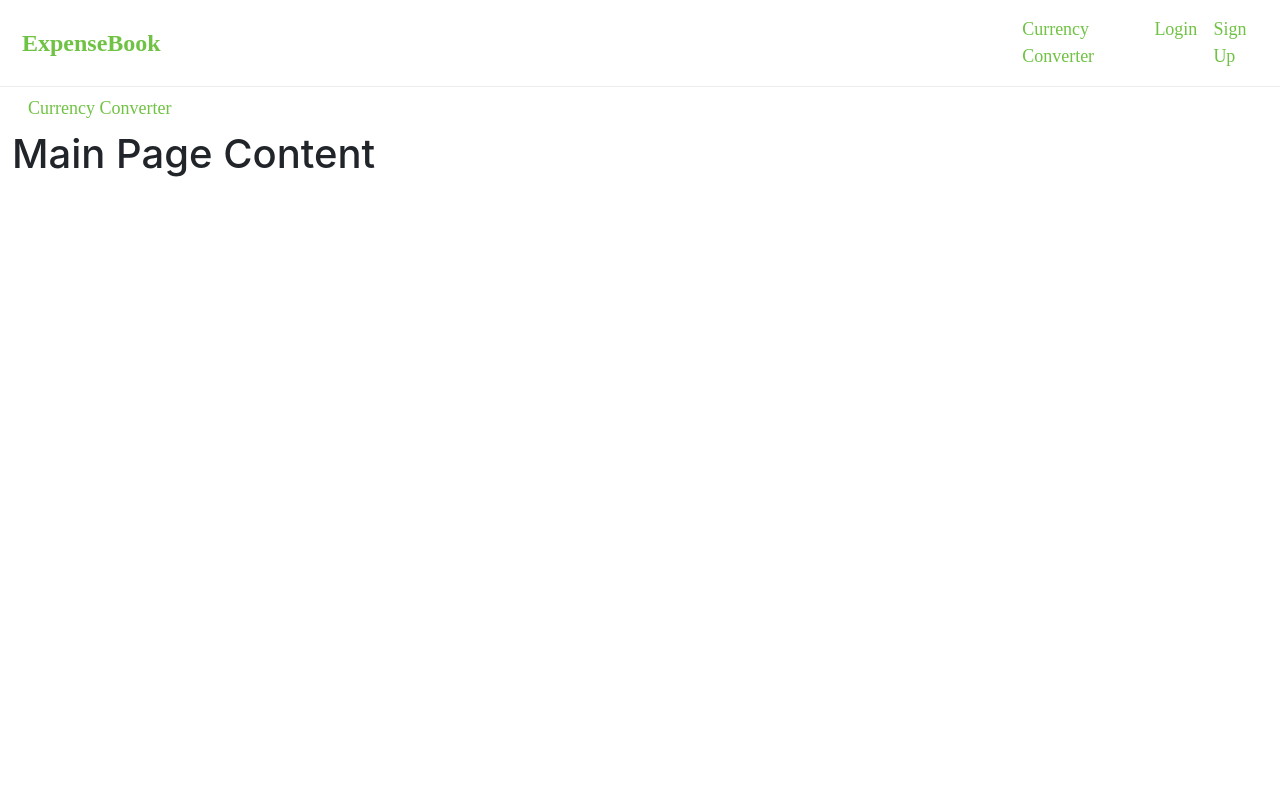
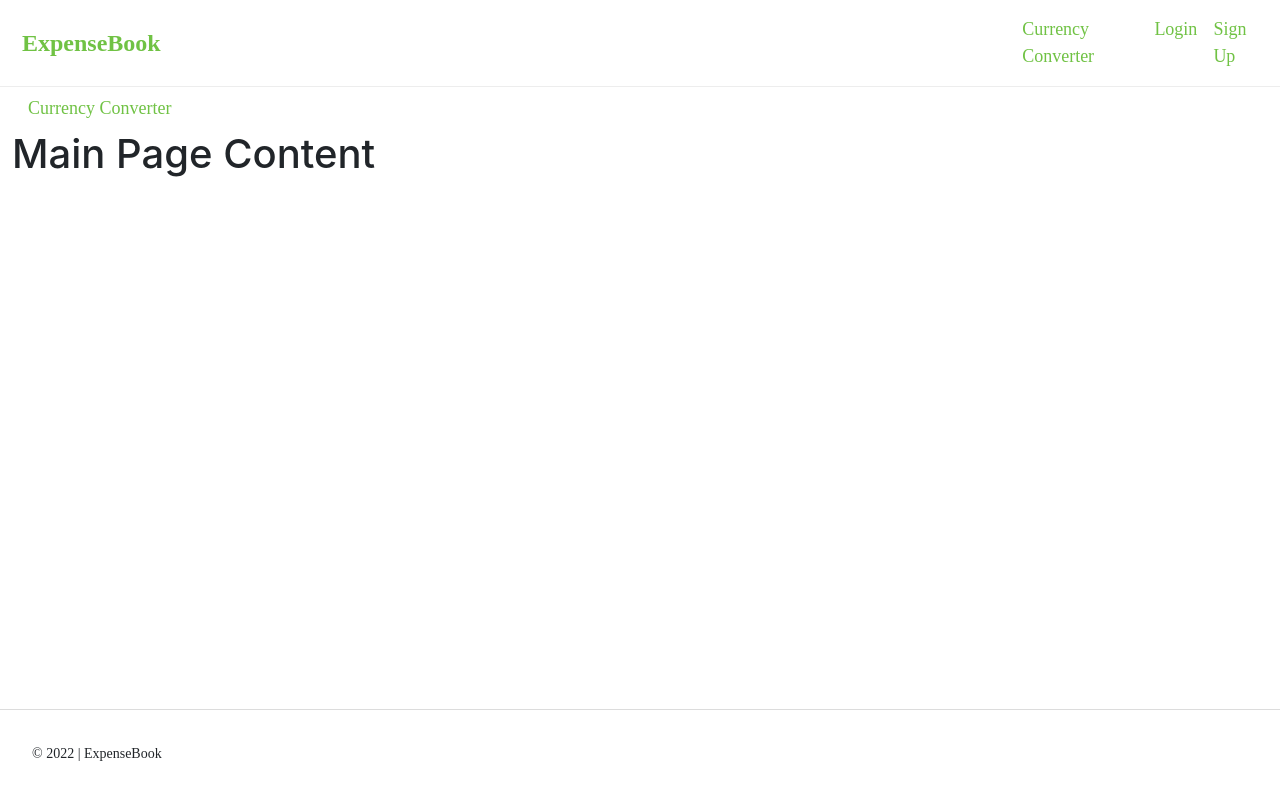
Before and after one commit to danielrotstein/expensebook, a React (Create React App) app in the folder ghi/: page / in a window 1280 px wide. Built offline with nearby package versions, Linux system fonts and the light colour scheme; no server answers.

Commit message:
added getFullYear method so year is automatically updated on Footer.js

```diff
--- a/ghi/src/App.js
+++ b/ghi/src/App.js
@@ -31,7 +31,7 @@ function App() {
         </Route>
         <Route path='$converter' element={< CurrencyConverter/>} />
       </Routes>
-      {/* <Footer /> */}
+      <Footer />
     </BrowserRouter>
   );
 }
--- a/ghi/src/Footer.js
+++ b/ghi/src/Footer.js
@@ -2,11 +2,12 @@ import React from 'react';
 
 
 function Footer() {
+    const year = new Date().getFullYear();
     return (
         <>
             <div className="footer-container">
                 <div className="container-fluid footer-div">
-                    <p>© 2022 | ExpenseBook</p>
+                    <p>{`© ${year} | ExpenseBook`}</p>
                 </div>
             </div>
         </>
@@ -15,20 +16,3 @@ function Footer() {
 
 
 export default Footer;
-
-
-// import React from "react";
-// import { Link } from "react-router-dom";
-
-// const Footer = () => {
-//     const year = new Date().getFullYear();
-
-//     return <footer className="text-center">
-//                 {`© 2022 | ExpenseBook ${year}`}
-//                 {/* <Link to="/about" className="btn btn-md px-4 gap-3">
-//                     About
-//                 </Link> */}
-//             </footer>;
-// };
-
-// export default Footer;
```
